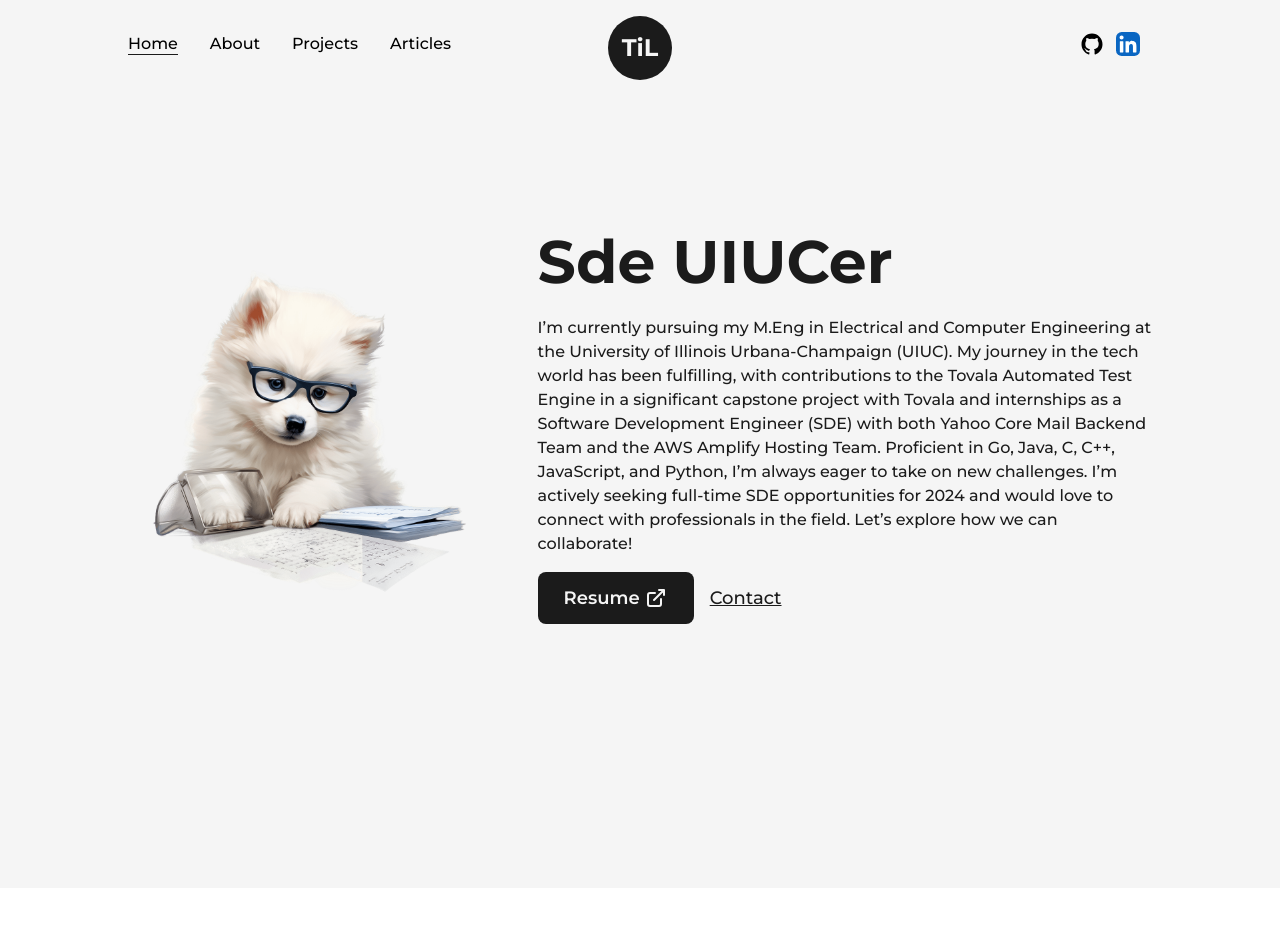
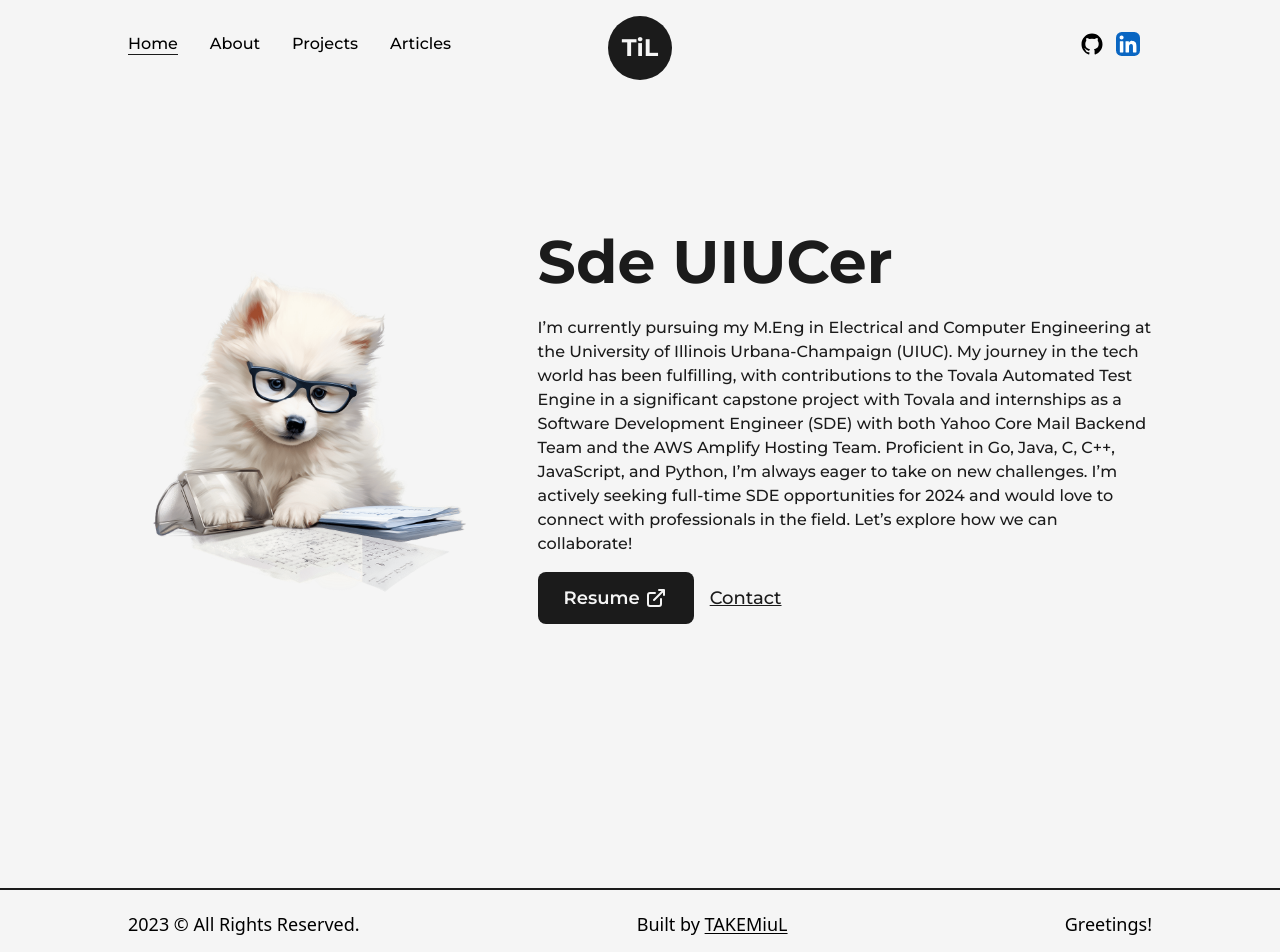
Before and after one commit to t1u4n/portfolio, a Next.js app: page / in a window 1280 px wide. Shown: the top 952 px of the page. Before the commit the page ends 888 px from the top, so only its background shows below. Built offline with nearby package versions, Linux system fonts and the light colour scheme.

Commit message:
Add footer

```diff
--- /dev/null
+++ b/src/components/Footer.js
@@ -0,0 +1,21 @@
+import React from 'react'
+import Layout from './layout'
+import Link from 'next/link'
+
+const Footer = () => {
+  return (
+    <footer className='w-full border-t-2 border-solid border-dark
+    font-medium text-lg
+    '>
+        <Layout className='py-5 flex items-center justify-between'>
+            <span>{new Date().getFullYear()} &copy; All Rights Reserved.</span>
+            <div className='flex items-center'>
+            Built by&nbsp;<Link href={'/'} className='underline underline-offset-2'>TAKEMiuL</Link>
+            </div>
+            <Link href={"/"}>Greetings!</Link>
+        </Layout>
+    </footer>
+  )
+}
+
+export default Footer
--- a/src/components/NavBar.js
+++ b/src/components/NavBar.js
@@ -2,7 +2,7 @@
 import { useRouter } from 'next/router'
 import React from 'react'
 import Logo from './Logo'
-import { GithubIcon, LinkedInIcon, PinterestIcon, TwitterIcon } from './icons'
+import { GithubIcon, LinkedInIcon, PinterestIcon, TwitterIcon } from './Icons'
 import { motion } from 'framer-motion'
 
 const CustomLink = ({href, title, className=""}) => {
--- a/src/pages/_app.js
+++ b/src/pages/_app.js
@@ -1,4 +1,5 @@
 import NavBar from '@/components/NavBar'
+import Footer from '@/components/footer'
 import '@/styles/globals.css'
 import {Montserrat} from 'next/font/google'
 import Head from 'next/head'
@@ -19,6 +20,7 @@
         <NavBar />
         <Component {...pageProps} />
       </main>
+      <Footer></Footer>
     </>
 
   )
--- a/src/pages/index.js
+++ b/src/pages/index.js
@@ -1,16 +1,16 @@
-import Layout from '@/components/layout'
 import Head from 'next/head'
 import Image from 'next/image'
 import profilePic from "../../public/images/profile/profile-pic-2.png"
 import AnimatedText from '@/components/AnimatedText'
 import Link from 'next/link'
-import { LinkArrow } from '@/components/icons'
+import { LinkArrow } from '@/components/Icons'
+import Layout from '@/components/layout'
 
 export default function Home() {
   return (
     <>
       <Head>
-        <title>Create Next App</title>
+        <title>TAKEMiuL</title>
         <meta name="description" content="Generated by create next app" />
       </Head>
       <main className='flex items-center text-dark w-full min-h-screen'>
```
Also changed, not shown: public/images/circular-text.png (deleted), public/images/circular-text.svg (added).
